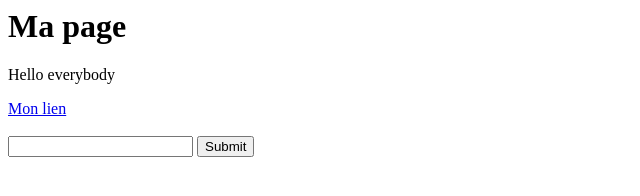
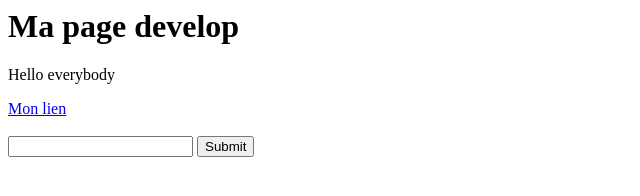
Before and after one commit to orchidee-my27/archi, a plain HTML site: page index.html in a window 1280 px wide. Shown: the whole page, without its empty margins (0-640 px from the left). Drawn offline with Linux system fonts and the light colour scheme.

Commit message:
First feature develop

```diff
--- a/index.html
+++ b/index.html
@@ -5,7 +5,7 @@
 	<head/>
 
 	<body>
-	<h1>Ma page</h1>
+	<h1>Ma page develop</h1>
 	<p>Hello everybody</p>
 	<!-- Commentaire qui n'apparait pas -->
 	<a href="page2.html">Mon lien</a>
```
